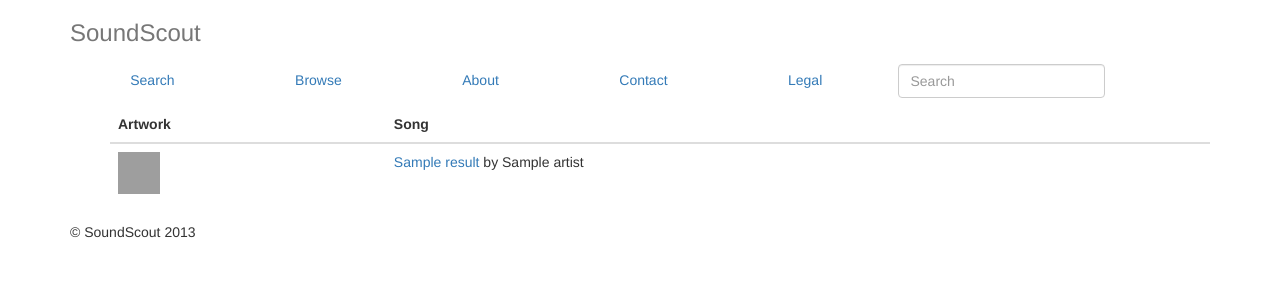
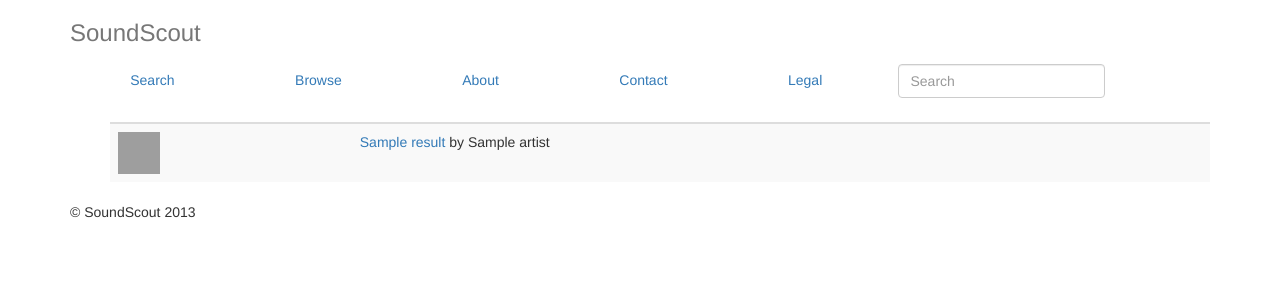
Before and after one commit to jonmetz/SoundScout, a Python web app: template search/templates/search/results.html in a window 1280 px wide. Shown: the top 300 px of the page. Run offline with Jinja, Linux system fonts and the light colour scheme; the template is opened without the code that fills it: most values are stand-ins (such as "Sample title", 1, 10 or a date in 2020); some libraries are stand-ins or nearby versions; grey boxes are pictures that could not be loaded.

Commit message:
Made table more legible, got rid of Artist and Artwork in table head, people aren't dumb

```diff
--- a/search/templates/search/results.html
+++ b/search/templates/search/results.html
@@ -5,11 +5,11 @@
   {% if not results %}
   No results found, try again
   {% else %}
-  <table class="table">
+  <table class="table table-striped">
     <thead>
       <tr>
-	<th>Artwork</th>
-	<th>Song</th>
+	<th></th>
+	<th></th>
       </tr>
     </thead>
     <tbody>
```
